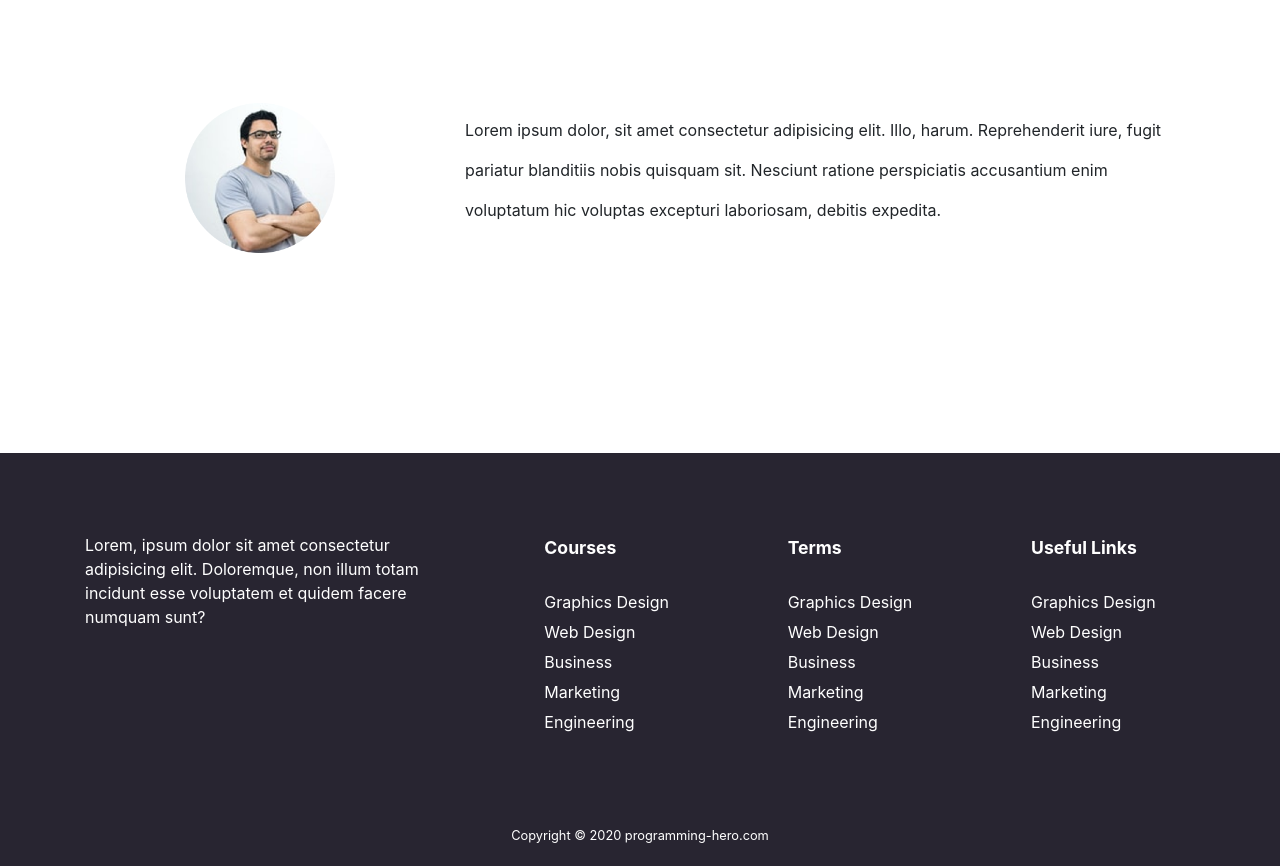
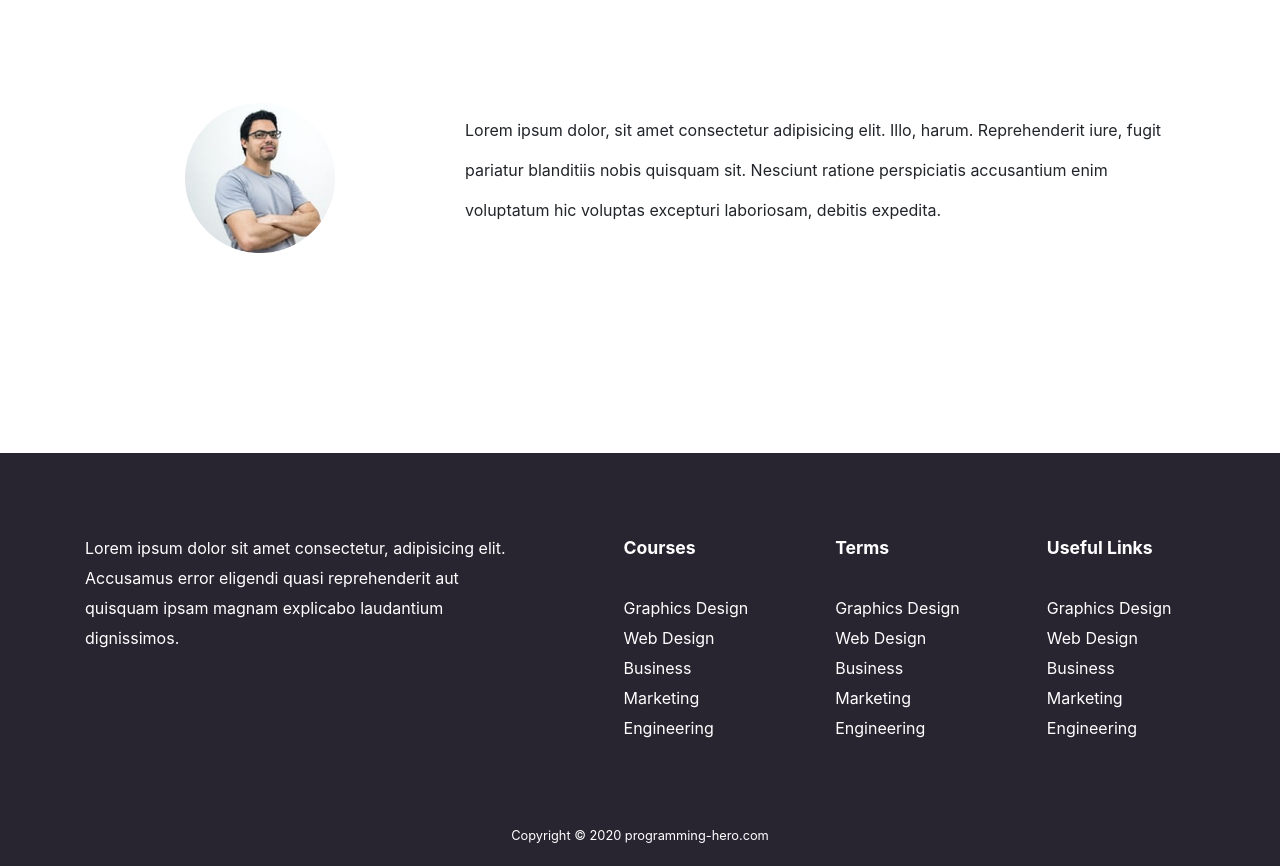
Before and after one commit to bmnazmussakib/E-School, a plain HTML site: page index.html in a window 1280 px wide. Shown: the part 1817-2683 px from the top of the page. Drawn offline with nearby package versions, Linux system fonts and the light colour scheme.

Commit message:
bottom <p>

```diff
--- a/index.html
+++ b/index.html
@@ -193,10 +193,10 @@
     <div class="bottom ">
         <div class="container">
             <div class="row ">
-                <div class="col-md-4">
-                    <p>Lorem, ipsum dolor sit amet consectetur adipisicing elit. Doloremque, non illum totam incidunt esse voluptatem et quidem facere numquam sunt?</p>
+                <div class="col-md-5">
+                    <p>Lorem ipsum dolor sit amet consectetur, adipisicing elit. Accusamus error eligendi quasi reprehenderit aut quisquam ipsam magnam explicabo laudantium dignissimos. </p>
                 </div>
-                <div class="col-md-8 d-flex align-items-center justify-content-around">
+                <div class="col-md-7 d-flex align-items-center justify-content-around">
                     <div>
                         <ul>
                             <li style="font-size: 1.1em; font-weight: bold;">Courses</li>
--- a/style.css
+++ b/style.css
@@ -107,12 +107,13 @@
     background-color: #282531;
     height: 369px;
     color: white;
+    line-height: 30px;
 
 }
 
 .bottom li{
     list-style-type: none;
-    line-height: 30px;
+
 }
 
 .bottom .row{
```
